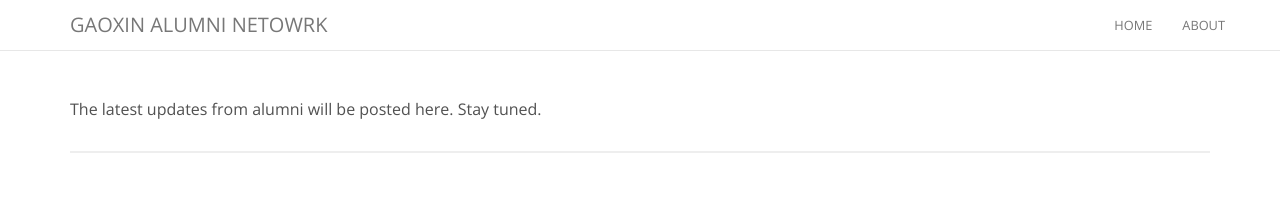
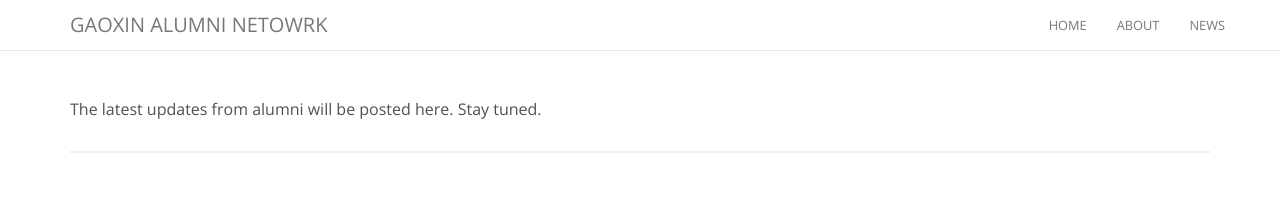
Before and after one commit to GaoxinSchool/gaoxinschool.github.io, a Jekyll site: the page built from news.md, in a window 1280 px wide. Shown: the top 210 px of the page. Built offline with Jekyll 4.4.1, drawn with Linux system fonts in a browser that asks for light colours; nearby versions of some CDN libraries.

Commit message:
add /news

```diff
--- a/_config.yml
+++ b/_config.yml
@@ -26,6 +26,8 @@ nav:
     href:           "/"
   - name:           "about"
     href:           "/about"
+  - name:           "news"
+    href:           "/news"
   # - name:           "research"
   #   href:           "/research"
   # - name:           "publications"
--- a/index.html
+++ b/index.html
@@ -15,6 +15,7 @@ layout: default
       <br>
       <p>
       <i>Gaoxin Alumni Network. <br>
+        <!-- More content and features will be continuously updated. Stay tuned.<br>  -->
         <a href="http://gxyzh.com" target="_blank">
           <img class='img-responsive center-block' src="/images/gxyzh.com.jpg" width="15%" height="15%" /><br>
         </a>
```
